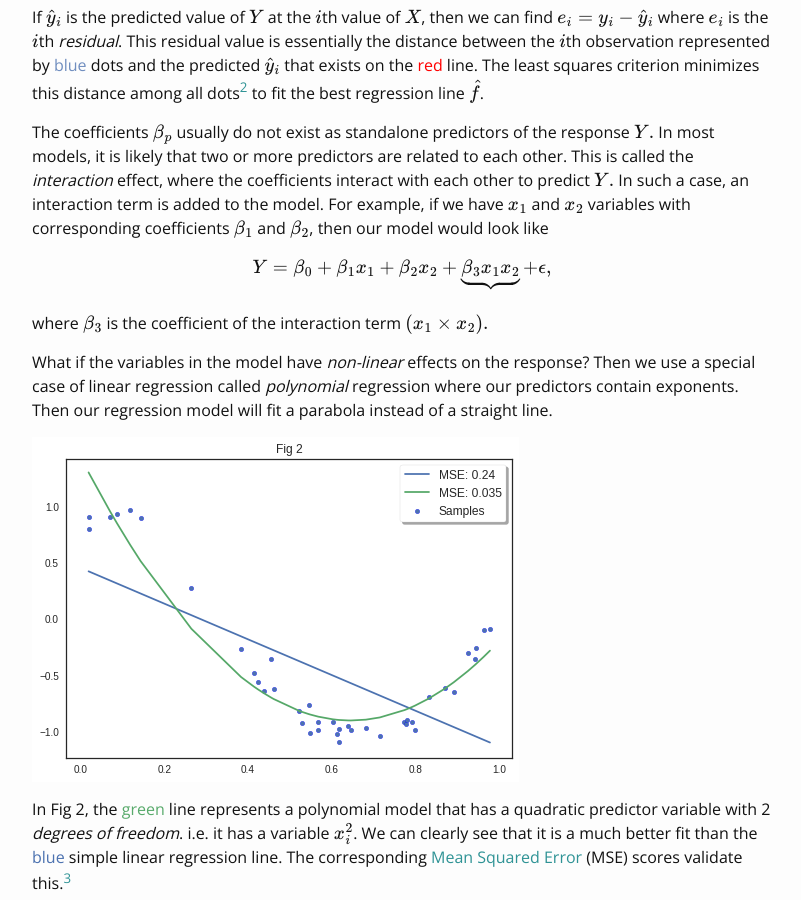
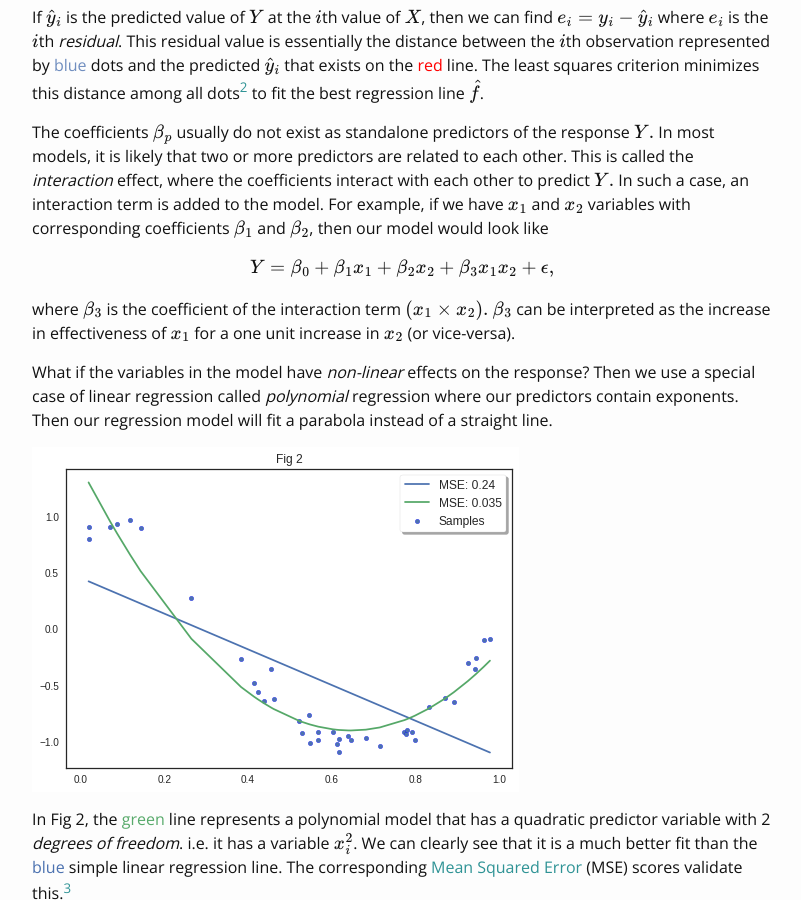
Before and after one commit to sinablk/sinablk.github.io, a Jekyll site: the page built from _posts/2019-02-05-linear-regression.markdown, in a window 1280 px wide and 900 px high, scrolled down 1719 px. Shown: the whole window, without its empty margins (238-1039 px from the left). Built offline with Jekyll 4.4.1, drawn with Linux system fonts in a browser that asks for light colours; nearby versions of some CDN libraries; formulas are drawn with MathJax 3.

Commit message:
Even more minor fixes

```diff
--- a/_posts/2019-02-05-linear-regression.markdown
+++ b/_posts/2019-02-05-linear-regression.markdown
@@ -47,9 +47,9 @@ If $\hat{y}_i$ is the predicted value of $Y$ at the $i$th value of $X$, then we
 
 The coefficients $\beta_p$ usually do not exist as standalone predictors of the response $Y.$ In most models, it is likely that two or more predictors are related to each other. This is called the *interaction* effect, where the coefficients interact with each other to predict $Y.$ In such a case, an interaction term is added to the model. For example, if we have $x_1$ and $x_2$ variables with corresponding coefficients $\beta_1$ and $\beta_2$, then our model would look like
 
-$$ Y = \beta_0 + \beta_1x_1 + \beta_2x_2 + \underbrace{\beta_3x_1x_2} + \epsilon, $$
+$$ Y = \beta_0 + \beta_1x_1 + \beta_2x_2 + \beta_3x_1x_2 + \epsilon, $$
 
-where $\beta_3$ is the coefficient of the interaction term $(x_1 \times x_2).$
+where $\beta_3$ is the coefficient of the interaction term $(x_1 \times x_2).$ $\beta_3$ can be interpreted as the increase in effectiveness of $x_1$ for a one unit increase in $x_2$ (or vice-versa).
 
 What if the variables in the model have *non-linear* effects on the response? Then we use a special case of linear regression called *polynomial* regression where our predictors contain exponents. Then our regression model will fit a parabola instead of a straight line.
 
```
